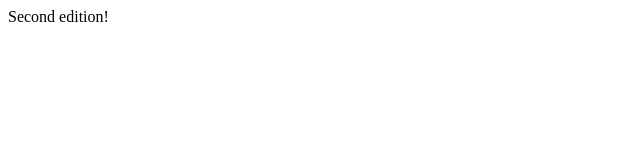
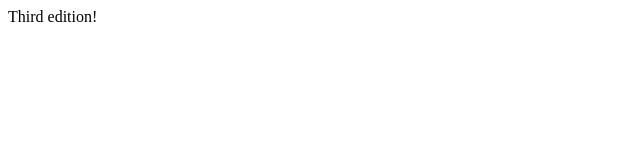
Before and after one commit to RanaFahad03/testrepo, a plain HTML site: page index.html in a window 1280 px wide. Shown: the full height of the page, 0-640 px from the left. Drawn offline with Linux system fonts and the light colour scheme.

Commit message:
Improved UX

```diff
--- a/index.html
+++ b/index.html
@@ -7,6 +7,6 @@
     <title>Document</title>
   </head>
   <body>
-    Second edition!
+    Third edition!
   </body>
 </html>
```
Also changed, not shown: 1 other file.
